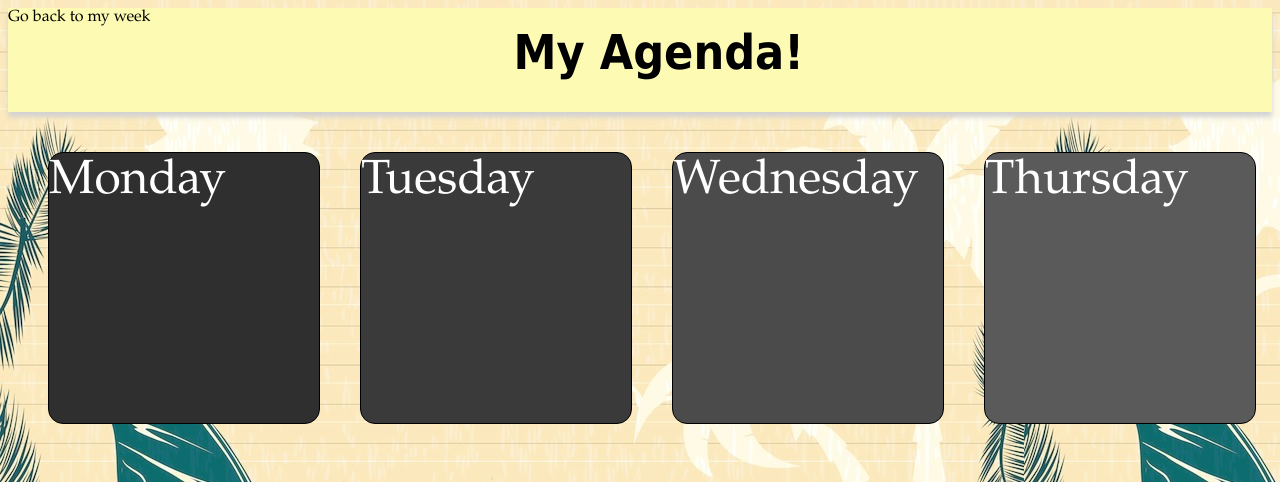
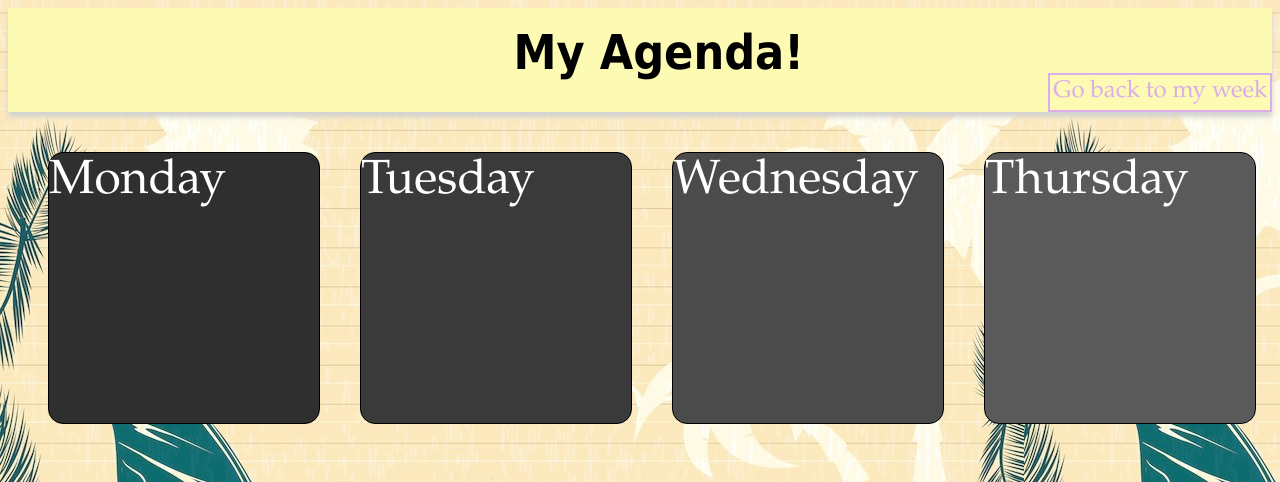
Before and after one commit to uacs337spring2019/final-project-hualiangqin, a website: page public/myagenda.html in a window 1280 px wide. Shown: the top 482 px of the page. Drawn offline with Linux system fonts and the light colour scheme.

Commit message:
Update myagenda.css

```diff
--- a/public/myagenda.css
+++ b/public/myagenda.css
@@ -26,7 +26,7 @@ h1 {
 	left: 40%;
 }
 
-span{
+#back{
 	border: #dbadea solid 2px;
 	color: #dbadea;
 	font-size: 18pt;
```
